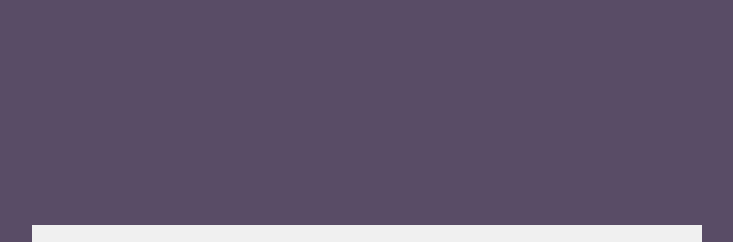
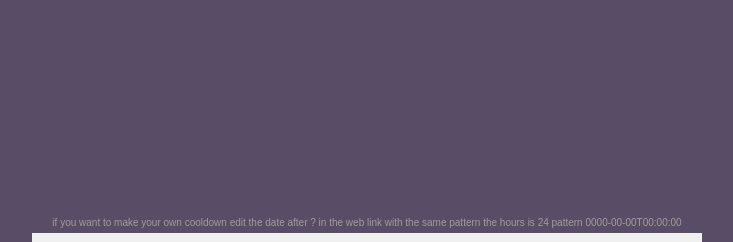
Before and after one commit to Hunter-Smsm/Time-Remaing, a plain HTML site: page index.html in a window 1280 px wide. Shown: the part 54-296 px from the top of the page, without its empty margins (273-1006 px from the left). Drawn offline with Linux system fonts and the light colour scheme.

Commit message:
Add files via upload

```diff
--- a/index.html
+++ b/index.html
@@ -10,6 +10,7 @@
     </head>
     <body>
         <div id="root">
+            <div class="text">if you want to make your own cooldown edit the date after ? in the web link with the same pattern the hours is 24 pattern 0000-00-00T00:00:00</div>
             <div class="main-container">
                 <div class="timer-container">
                     <div class="days">
--- a/style.css
+++ b/style.css
@@ -21,11 +21,19 @@ body {
     display: flex;
     justify-content: center;
     align-items: center;
+    flex-direction: column;
+    gap: 5px;
 }
 
 /* End Globle Roles */
 
 /* Start Timer */
+
+.text {
+    font-size: 10px;
+    text-align: center;
+    color: #9e9e9e;
+}
 
 .main-container {
     background-color: rgb(240, 240, 240);
@@ -88,7 +96,8 @@ body {
 
 @keyframes slide-down-new {
     from {
-        top: -153px;top: -153px;
+        top: -153px;
+        top: -153px;
     }
     to {
         top: 0;
@@ -100,7 +109,7 @@ body {
 }
 
 .down-new {
-    animation: slide-down-new 1s  linear both;
+    animation: slide-down-new 1s linear both;
 }
 
 /* End Timer */
```
